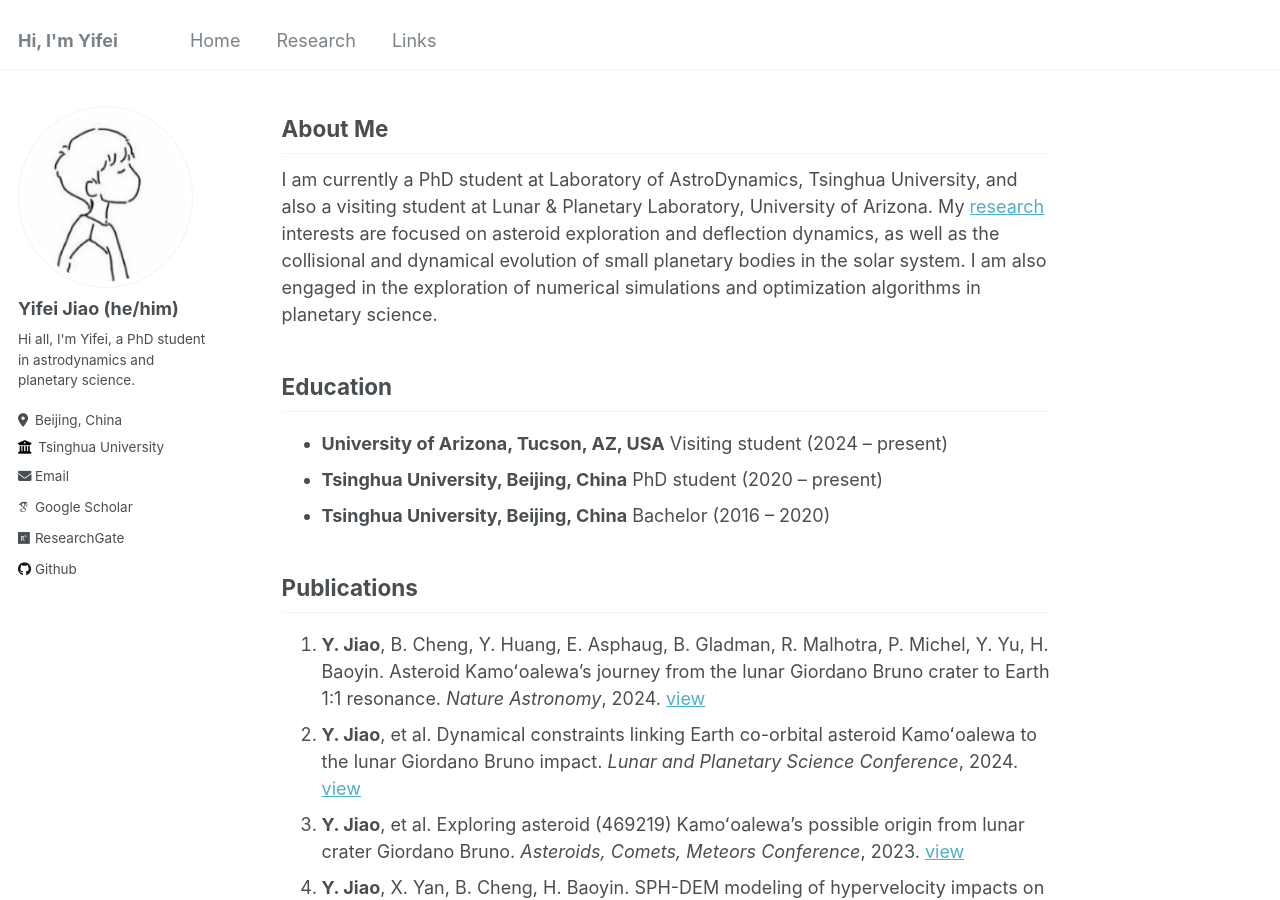
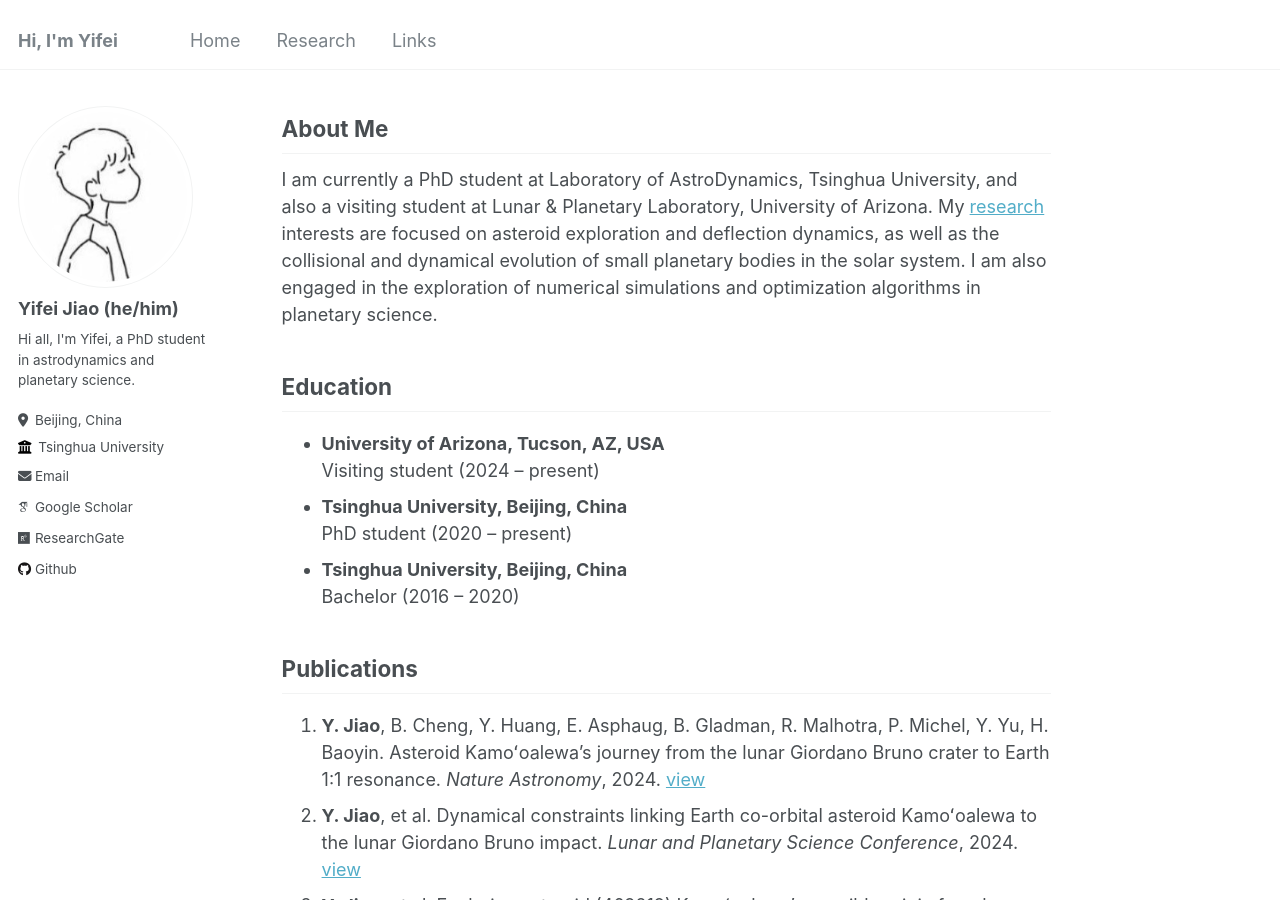
Before and after one commit to jiaoyf-thu/jiaoyf-thu.github.io, a Jekyll site: the page built from _pages/about.md, in a window 1280 px wide and 900 px high. Built offline with Jekyll 4.4.1, drawn with Linux system fonts in a browser that asks for light colours; some web fonts are replaced.

```diff
--- a/_pages/about.md
+++ b/_pages/about.md
@@ -13,11 +13,11 @@ I am currently a PhD student at Laboratory of AstroDynamics, Tsinghua University
 
 ## Education
 
-+ **University of Arizona, Tucson, AZ, USA**
++ **University of Arizona, Tucson, AZ, USA**<br />
   Visiting student (2024 -- present)
-+ **Tsinghua University, Beijing, China**
++ **Tsinghua University, Beijing, China**<br />
   PhD student (2020 -- present)
-+ **Tsinghua University, Beijing, China**
++ **Tsinghua University, Beijing, China**<br />
   Bachelor (2016 -- 2020)
 
 ## Publications
```
